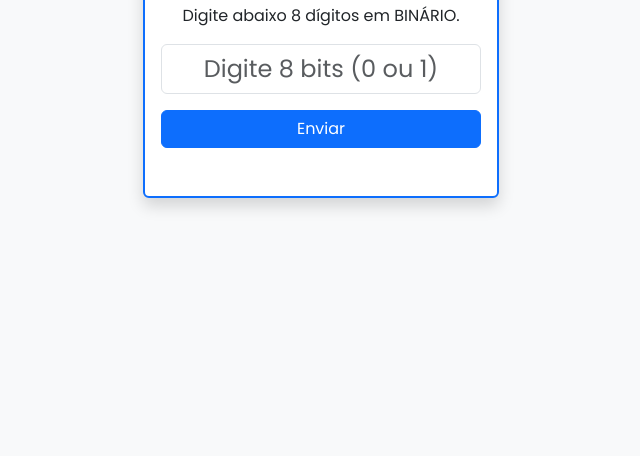
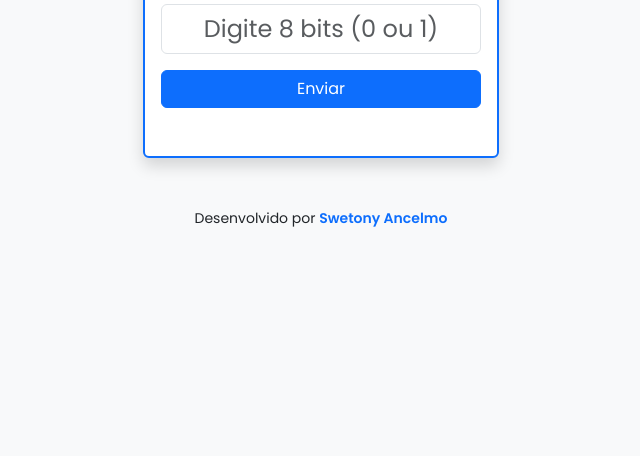
Before and after one commit to swetonyancelmo/bin2Dec, a plain HTML site: page index.html in a window 1280 px wide. Shown: the part 344-800 px from the top of the page, without its empty margins (319-959 px from the left). Drawn offline with nearby package versions, Linux system fonts and the light colour scheme.

Commit message:
feat: add footer section

```diff
--- a/index.html
+++ b/index.html
@@ -19,7 +19,7 @@
     </style>
   </head>
   <body
-    class="bg-light min-vh-100 d-flex align-items-center justify-content-center"
+    class="bg-light min-vh-100 d-flex flex-column align-items-center justify-content-center"
   >
     <div class="container">
       <div class="row justify-content-center">
@@ -48,6 +48,18 @@
         </div>
       </div>
     </div>
+    <footer class="text-center mt-5 mb-2">
+      <small>
+        Desenvolvido por
+        <a
+          href="https://github.com/swetonyancelmo"
+          target="_blank"
+          class="text-primary text-decoration-none fw-semibold"
+        >
+          Swetony Ancelmo
+        </a>
+      </small>
+    </footer>
     <script src="/js/index.js"></script>
   </body>
 </html>
```
